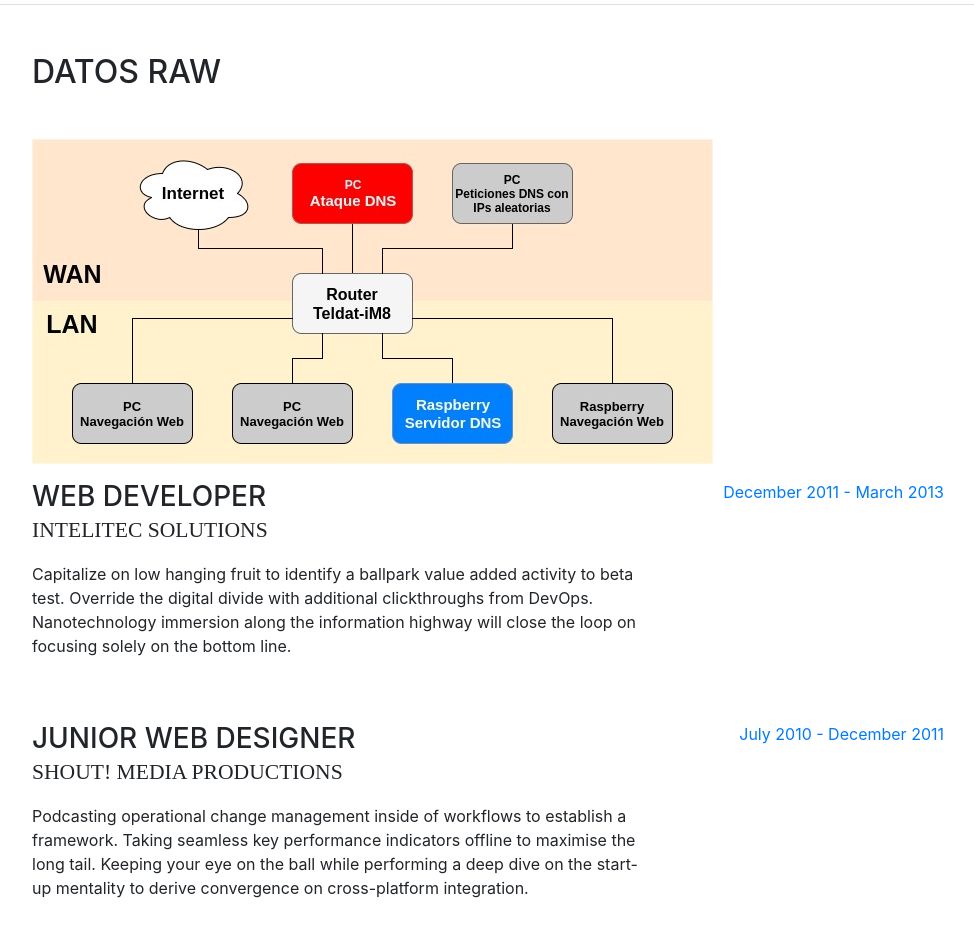
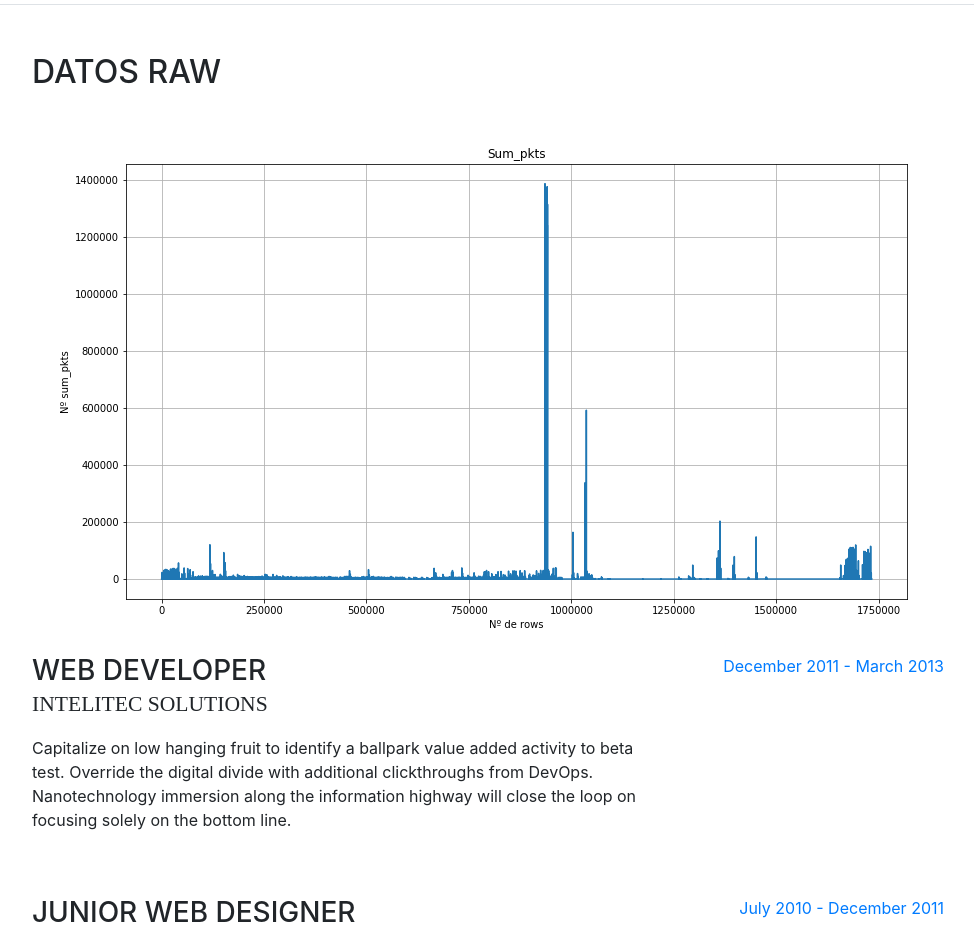
Before and after one commit to EnriqueRondan/CV-Enrique-Rondan, a website with bundled scripts: page index.html in a window 1280 px wide. Shown: the part 1560-2499 px from the top of the page, without its empty margins (288-1262 px from the left). Built offline with nearby package versions, Linux system fonts and the light colour scheme; a web font is replaced by a local one.

Commit message:
Update index.html

```diff
--- a/index.html
+++ b/index.html
@@ -124,7 +124,7 @@
         <div class="my-auto">
           <h2 class="mb-5">Datos Raw</h2>
           <p class="mb-5> Se llevan a cabo representaciones gráficas de todas las variables del set de datos para ver por qué valores, y en qué frecuencia, están compuestas. </p>
-          <p><img src="img/P.jpg" alt=""></p>
+          <p><img src="img/G2.PNG" alt=""></p>
 
           <div class="resume-item d-flex flex-column flex-md-row mb-5">
             <div class="resume-content mr-auto">
```
